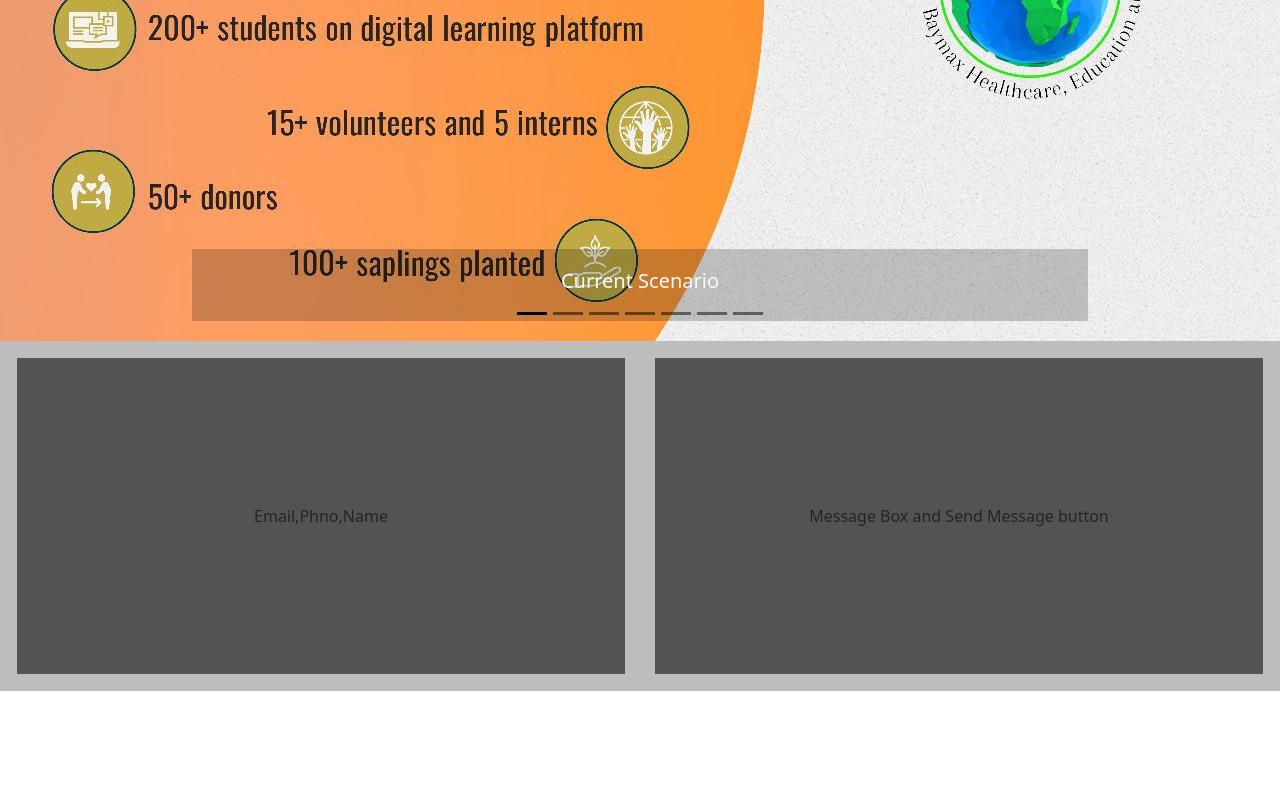
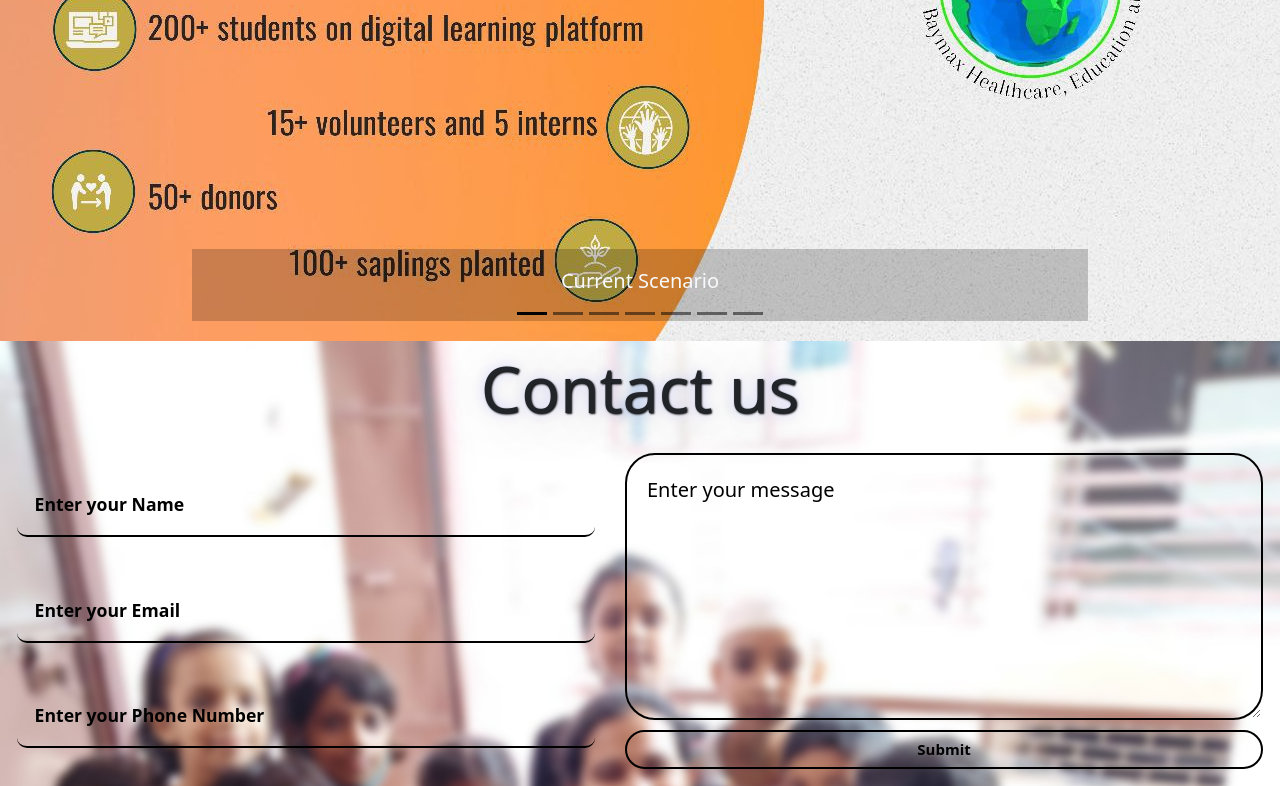
Before and after one commit to c-viswanath/BHENT-Website, a plain HTML site: page index.html in a window 1280 px wide. Shown: the part 1179-1965 px from the top of the page. Before the commit the page ends 1870 px from the top, so only its background shows below. Drawn offline with nearby package versions, Linux system fonts and the light colour scheme.

Commit message:
Added the contact form and styling for the same

```diff
--- a/index.html
+++ b/index.html
@@ -68,9 +68,9 @@
         <div class="container_for_titlenddesc">
             <div class="introTitle ">Who are we?</div>
             <div class="introDescription"> Empowering underprivileged children through education.<br>
-                Supporting a girl's education from 9th to 11th grade.<br>
+                Supporting a girl's education since 9th class<br>
                 Providing free higher education, clothing, and promoting environmental sustainability.<br>
-                Join us in creating a brighter future for all.</div>
+                Join us for a better tomorrow.</div>
         </div>
     </div>
 
@@ -195,10 +195,20 @@
 
 
     <!-- Contact Us -->
-    <div id="contact" class="container-fluid d-flex flex-row justify-content-between">
-        <div class="container-1 d-flex flex-column justify-content-around">Email,Phno,Name</div>
-        <div class="container-2 d-flex flex-column justify-content-around">Message Box and Send Message button</div>
-    </div>
+    <form id="contactForm" action="#">
+      <h1 class="text-center display-3 font-weight-bold" id="contactUsText">Contact us</h3>
+      <div id="contact" class="container-fluid d-flex flex-row justify-content-between">
+          <div class="container-1 d-flex flex-column justify-content-around ">
+            <input id="nameInput" type="text" placeholder="Enter your Name">
+            <input id="emailInput" type="email" placeholder="Enter your Email">
+            <input id="phoneInput" type="text" placeholder="Enter your Phone Number">
+          </div>
+          <div class="container-2 d-flex flex-column justify-content-around">
+            <textarea id="messageBox" rows="10" cols="50" placeholder="Enter your message"></textarea>
+            <button id="submitButton" type="submit">Submit</button>
+          </div>
+      </div>
+    </form>
 
 
     <script src="https://kit.fontawesome.com/1127668b3a.js" crossorigin="anonymous"></script>
--- a/style.css
+++ b/style.css
@@ -36,11 +36,14 @@ ul.navbar-nav.sm-icons{
 
 }
 .container_for_titlenddesc{
+    border: 5px solid white;
     border-radius: 60px;
     background-color: rgba(0, 0, 0, 0);
     backdrop-filter: blur(5px) saturate(100%) contrast(45%) brightness(110%);
     -webkit-backdrop-filter: blur(5px) saturate(100%) contrast(45%) brightness(110%);
-
+    -webkit-box-shadow: 1px 1px 46px -4px rgba(255,255,255,1);
+    -moz-box-shadow: 1px 1px 46px -4px rgba(255,255,255,1);
+    box-shadow: 1px 1px 46px -4px rgba(255,255,255,1);
 }
 .introTitle{
     font-family: 'Paytone One',sans-serif;
@@ -102,17 +105,89 @@ ul.navbar-nav.sm-icons{
     background-color: #dd6d6d
 }
 
+#contactForm{
+    background-image: url(BHENT_RESOURCES/BLURREDBG.jpg);
+    backdrop-filter: blur(5px) saturate(100%) contrast(45%) brightness(110%);
+    -webkit-backdrop-filter: blur(5px) saturate(100%) contrast(45%) brightness(110%);
+    background-repeat: no-repeat;
+    background-size: cover;
+}
 
 #contact{
-    background-color: #bdbdbd;
     height: 350px;
     padding: 2px;
     text-align: center;
 }
+
+
 .container-1,.container-2{
     width:50%;
-    background-color: #535353;
     margin: 15px;
+}
+
+#contactUsText{
+    font-weight: 400;
+    padding-top: 10px;
+    text-shadow: 1px 1px 2px rgb(0, 0, 0), 0 0 1em rgb(181, 181, 181), 0 0 0.2em rgb(210, 210, 255);
+}
+
+#submitButton{
+    background: none;
+    padding:1% 2rem ;
+    border-radius: 25px;
+    border:2px solid black;
+    font-weight: 650;
+    margin-top :10px;
+    font-size:15px
+}
+
+#submitButton:hover{
+    background: black;
+    color: white;
+    transition: 0.5s;
+    cursor: pointer;
+    box-shadow: 2px 2px 50px rgb(43, 0, 71);
+
+}
+
+#nameInput,#emailInput,#phoneInput{
+    background: none;
+    border: none;
+    color: black;
+    border-bottom: 2px solid rgb(0, 0, 0);
+    padding: 1em;
+    border-radius: 10px;
+    font-size: 1.1rem;
+    font-weight: 600;
+}
+
+#messageBox{
+    background: none;
+    border: none;
+    border: 2px solid black;
+    border-radius: 30px;
+    padding: 20px;
+    font-size: 20px;
+}
+
+#messageBox:focus{
+    outline: none;
+    transition: background-color 0.5s;
+    background-color: #ffb6b63f;
+}
+
+#messageBox::placeholder{
+    color: black;
+}
+
+#nameInput::placeholder,#emailInput::placeholder,#phoneInput::placeholder{
+    color: black;
+}
+
+#nameInput:focus,#emailInput:focus,#phoneInput:focus{
+    outline: none;
+    transition: background-color 0.5s;
+    background-color: #ffb6b63f;
 }
 
 .navbar {
```
Also changed, not shown: BHENT_RESOURCES/BLURREDBG.jpg (added).
